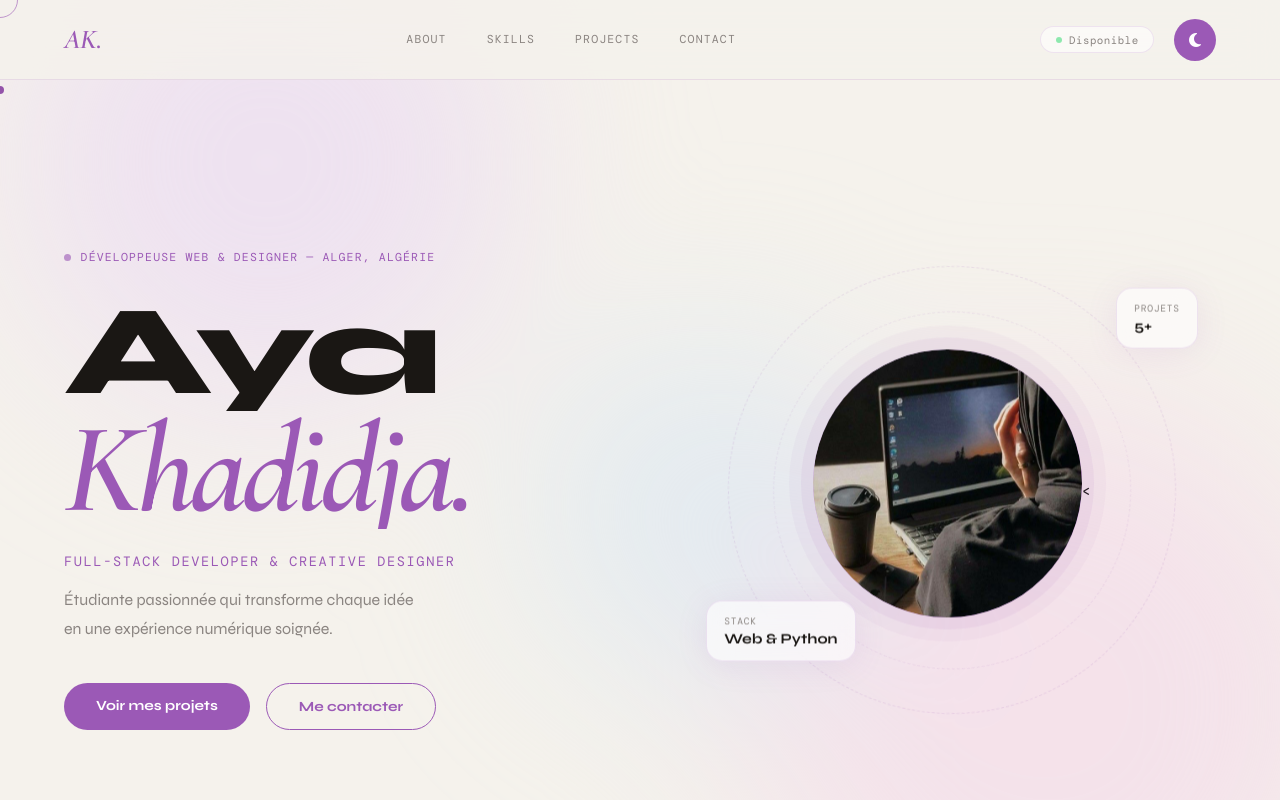
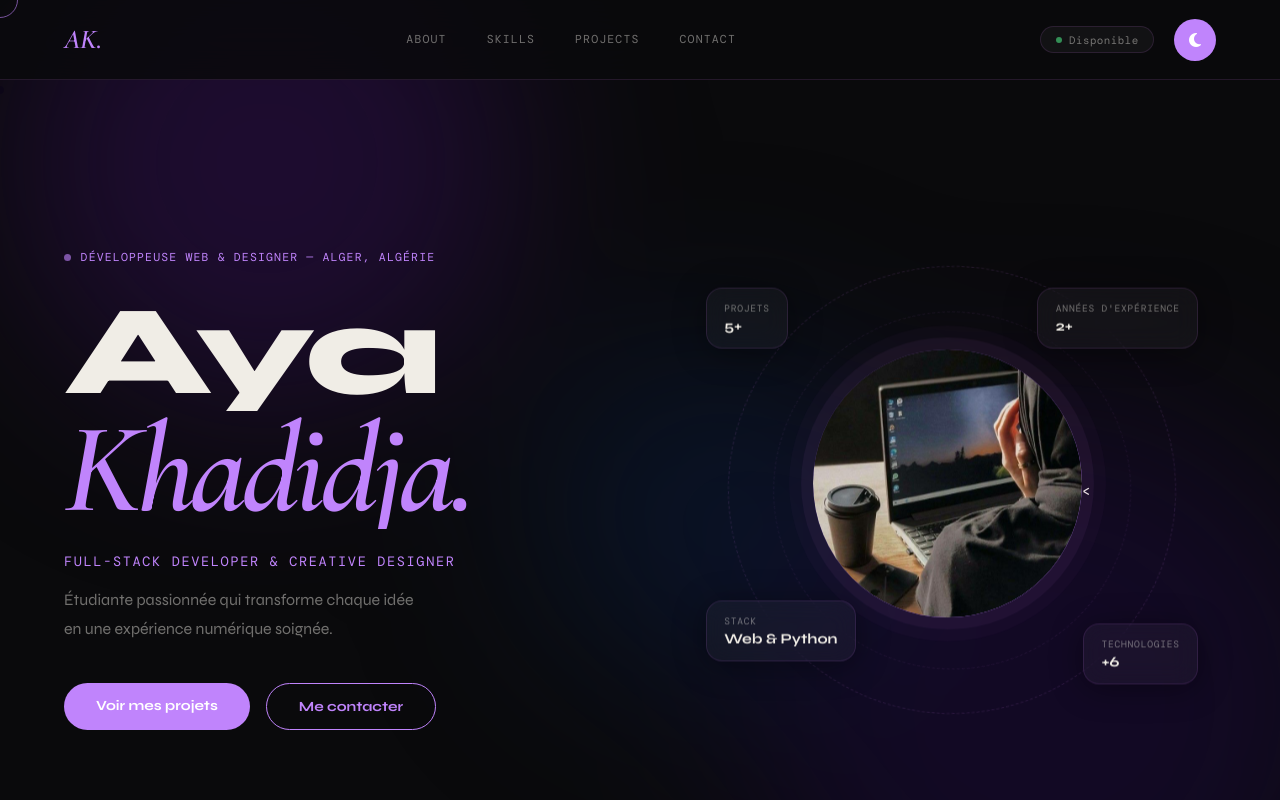
Before and after one commit to Aya-bel03/Portfolio, a plain HTML site: page index.html in a window 1280 px wide. Shown: the top 800 px of the page. Drawn offline with nearby package versions, Linux system fonts and the light colour scheme; a web font is replaced by a local one.

Commit message:
Refactor CSS variables for light and dark modes

```diff
--- a/style.css
+++ b/style.css
@@ -1,10 +1,25 @@
-/* ═══════════════════════════════════════
-   AYA KHADIDJA — PORTFOLIO STYLE
-   Light/Dark — Bento Grid — Artistic
-═══════════════════════════════════════ */
 
 /* ── VARIABLES ── */
 :root {
+  --bg:          #0A0A0C;
+  --bg2:         #111116;
+  --card:        rgba(255,255,255,0.04);
+  --card-border: rgba(155,89,182,0.18);
+  --text:        #F0EDE6;
+  --text-dim:    rgba(240,237,230,0.45);
+  --accent:      #c084fc;
+  --accent-l:    rgba(192,132,252,0.2);
+  --accent-glow: rgba(192,132,252,0.15);
+  --ball-1:      #2e104e;
+  --ball-2:      #1a0a3a;
+  --ball-3:      #0a1a3a;
+  --header-bg:   rgba(10,10,12,0.85);
+  --shadow:      0 4px 32px rgba(0,0,0,0.4);
+  --radius:      24px;
+  --radius-sm:   14px;
+}
+
+.dark-mode {
   --bg:          #F5F2EC;
   --bg2:         #EDE9DF;
   --card:        rgba(255,255,255,0.60);
@@ -19,25 +34,6 @@
   --ball-3:      #d5e5f5;
   --header-bg:   rgba(245,242,236,0.82);
   --shadow:      0 4px 32px rgba(155,89,182,0.10);
-  --radius:      24px;
-  --radius-sm:   14px;
-}
-
-.dark-mode {
-  --bg:          #0A0A0C;
-  --bg2:         #111116;
-  --card:        rgba(255,255,255,0.04);
-  --card-border: rgba(155,89,182,0.18);
-  --text:        #F0EDE6;
-  --text-dim:    rgba(240,237,230,0.45);
-  --accent:      #c084fc;
-  --accent-l:    rgba(192,132,252,0.2);
-  --accent-glow: rgba(192,132,252,0.15);
-  --ball-1:      #2e104e;
-  --ball-2:      #1a0a3a;
-  --ball-3:      #0a1a3a;
-  --header-bg:   rgba(10,10,12,0.85);
-  --shadow:      0 4px 32px rgba(0,0,0,0.4);
 }
 
 /* ── RESET ── */
@@ -243,8 +239,11 @@ header.hide { transform: translateY(-100%); }
   box-shadow:var(--shadow);
   animation: floatChip 4s ease-in-out infinite;
 }
-.tag-1 { top:5%; right:-5%; animation-delay:-2s; }
+.tag-1 { top:5%; left:-5%; animation-delay:-2s; }
 .tag-2 { bottom:10%; left:-5%; }
+.tag-3 { bottom:5%; right:-5%; }
+.tag-4 { top:5%; right:-5%; animation-delay:-2s; }
+
 @keyframes floatChip { 0%,100%{transform:translateY(0)} 50%{transform:translateY(-8px)} }
 .tag-label { display:block; font-family:'DM Mono',monospace; font-size:.6rem; color:var(--text-dim); text-transform:uppercase; letter-spacing:.08em; margin-bottom:.2rem; }
 .tag-value { font-size:.9rem; font-weight:700; color:var(--text); }
```
